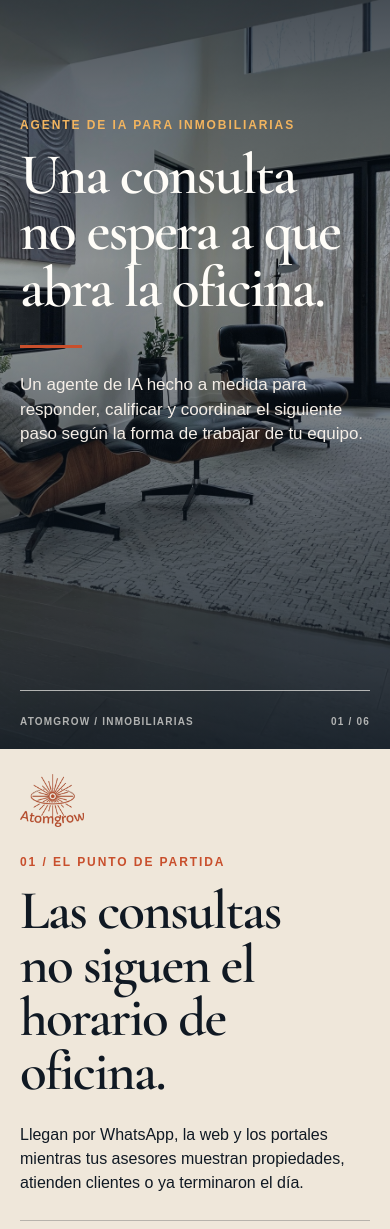
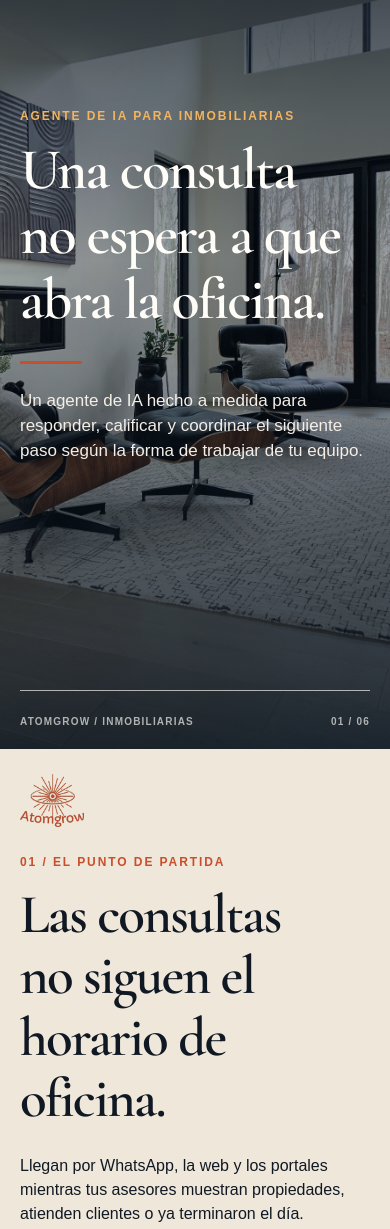
Before and after one commit to atomgrow/Inmobiliarias, a website: page index.html in a window 390 px wide. Shown: the part 95-1324 px from the top of the page. Drawn offline with Linux system fonts and the light colour scheme; a web font is replaced by a local one.

Commit message:
Increase heading spacing across screen sizes

```diff
--- a/styles.css
+++ b/styles.css
@@ -15,7 +15,7 @@ a{color:inherit}
 .eyebrow{margin:0 0 15px;color:var(--orange);font-size:12px;font-weight:700;letter-spacing:.16em;text-transform:uppercase}
 .eyebrow.amber{color:var(--amber)}
 h1,h2,h3,p{margin-top:0}
-h1,h2{font-family:Cormorant,Georgia,serif;font-weight:600;line-height:.98;letter-spacing:-.032em}
+h1,h2{font-family:Cormorant,Georgia,serif;font-weight:600;line-height:1.06;letter-spacing:-.032em}
 h1{font-size:clamp(64px,11vw,112px);margin-bottom:28px}
 h2{font-size:clamp(58px,9.8vw,100px);margin-bottom:24px}
 .accent-rule{display:block;width:62px;height:3px;background:var(--orange);margin-bottom:25px}
@@ -54,7 +54,7 @@ h2{font-size:clamp(58px,9.8vw,100px);margin-bottom:24px}
 .advisor-brief dt{font-weight:700}
 .advisor-brief dd{margin:0}
 .panel-system{background:var(--paper)}
-.panel-system h2{font-size:clamp(56px,9vw,90px);line-height:1.08}
+.panel-system h2{font-size:clamp(56px,9vw,90px);line-height:1.10}
 .system-steps h3{margin:0}
 .panel-custom{background:var(--cream)}
 .custom-photo{height:37svh;min-height:240px;background:url('assets/vertical-exterior.jpg') center 60%/cover no-repeat;border-radius:0 0 24px 24px}
@@ -75,8 +75,8 @@ address a{text-decoration-thickness:1px;text-underline-offset:3px}
 @media(max-width:620px){
   .panel-inner{width:calc(100% - 40px);padding-top:25px;padding-bottom:22px}
   .logo{width:76px}.logo-small{width:64px}
-  h1{font-size:clamp(58px,14vw,82px)}
-  h2{font-size:clamp(55px,13vw,78px)}
+  h1{font-size:clamp(58px,14vw,82px);line-height:1.12}
+  h2{font-size:clamp(55px,13vw,78px);line-height:1.12}
   .panel-hero{background-position:center,right 42% center}
   .panel-hero .hero-copy{padding:24px 0}
   .panel-problem .panel-inner{min-height:calc(100svh - 145px)}
```
Also changed, not shown: 1 other file.
